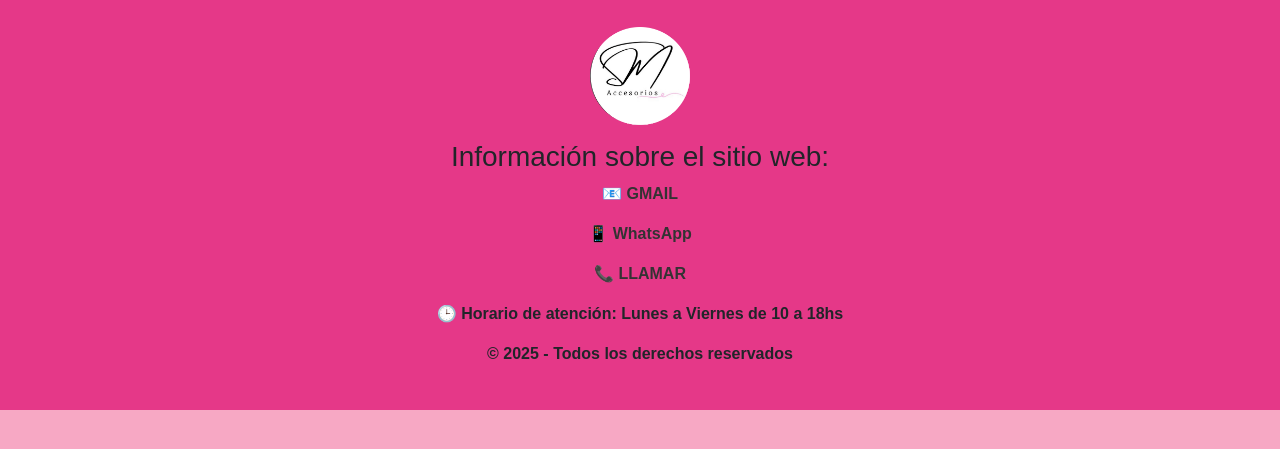
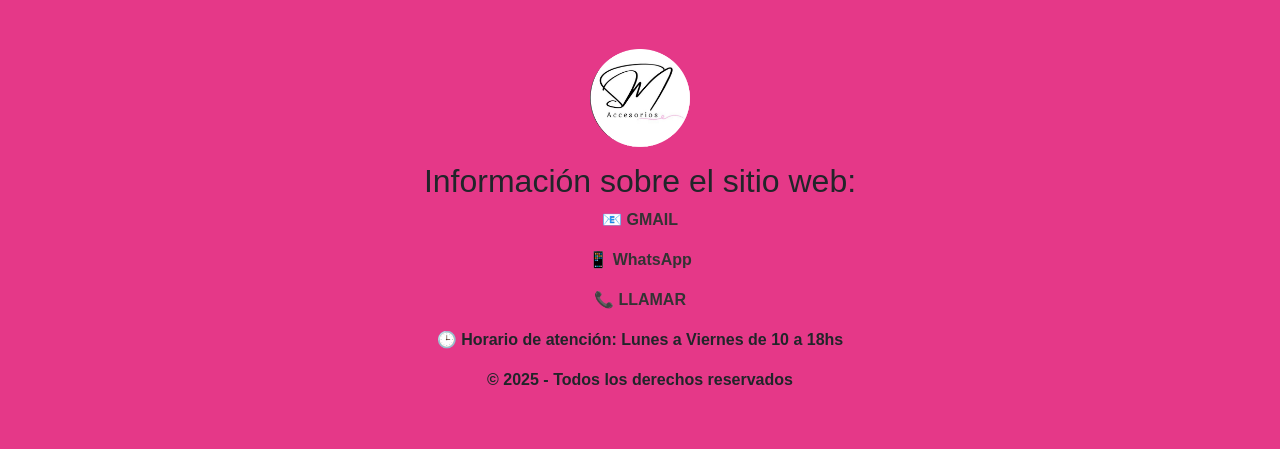
Before and after one commit to MaxiM25D/Entrega-n3, a plain HTML site: page index.html in a window 1280 px wide. Shown: the part 623-1072 px from the top of the page. Before the commit the page ends 1033 px from the top, so only its background shows below. Drawn offline with nearby package versions, Linux system fonts and the light colour scheme.

```diff
--- a/index.html
+++ b/index.html
@@ -151,7 +151,7 @@
         class="footer-logo"
         data-aos="flip-up"
       />
-      <h3 data-aos="fade-right">Información sobre el sitio web:</h3>
+      <h2 data-aos="fade-right">Información sobre el sitio web:</h2>
       <p data-aos="fade-left">
         📧
         <a href="mailto:maximorandi19@gmail.com">GMAIL</a>
--- a/scss/componentes/_footer.scss
+++ b/scss/componentes/_footer.scss
@@ -3,7 +3,7 @@
 /* Footer */
 .piedepagina {
   background-color: $bg-2;
-  padding: 28px;
+  padding: 50px;
   text-align: center;
   font-family: sans-serif;
   font-weight: bold;
```
Also changed, not shown: assets/css/style.css.
